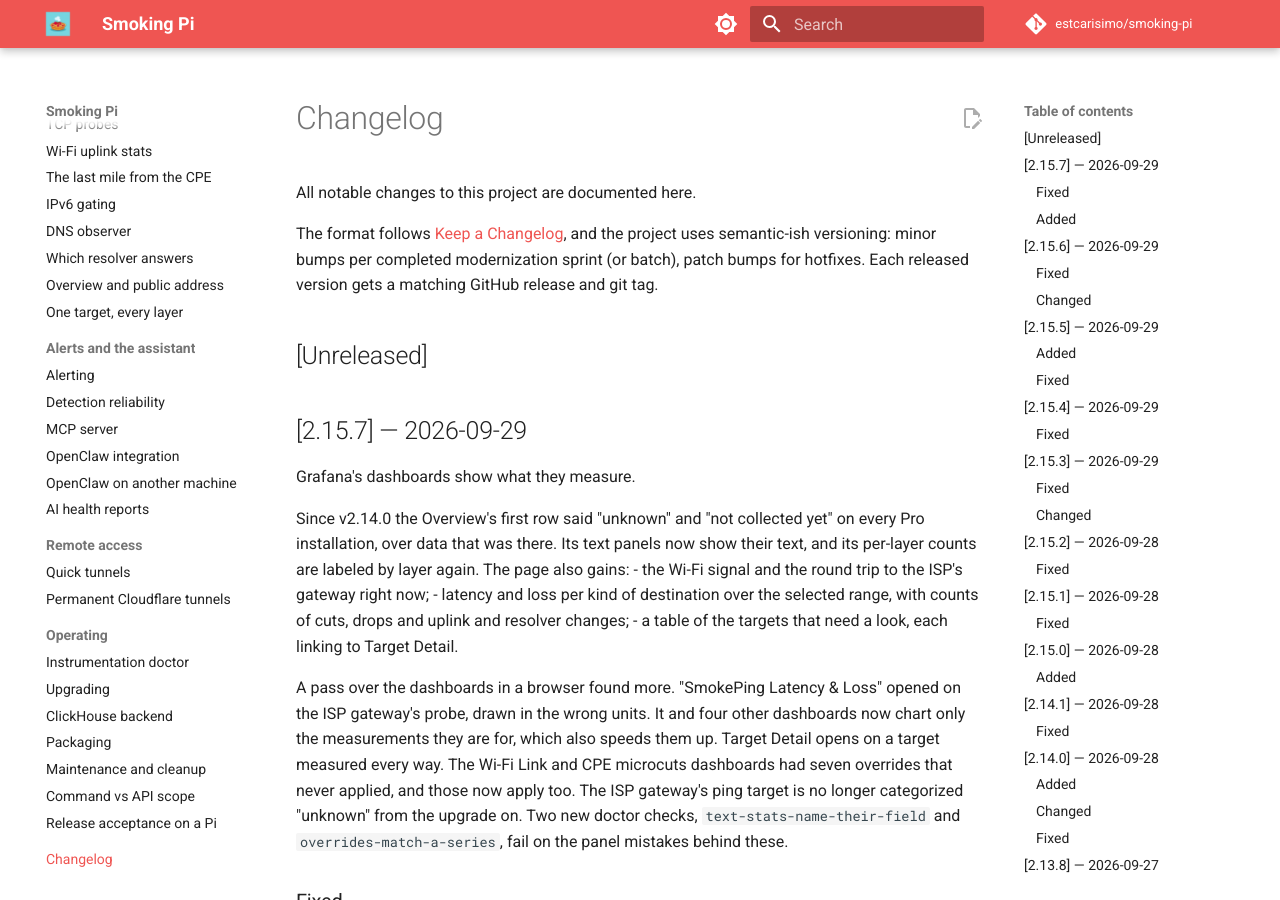
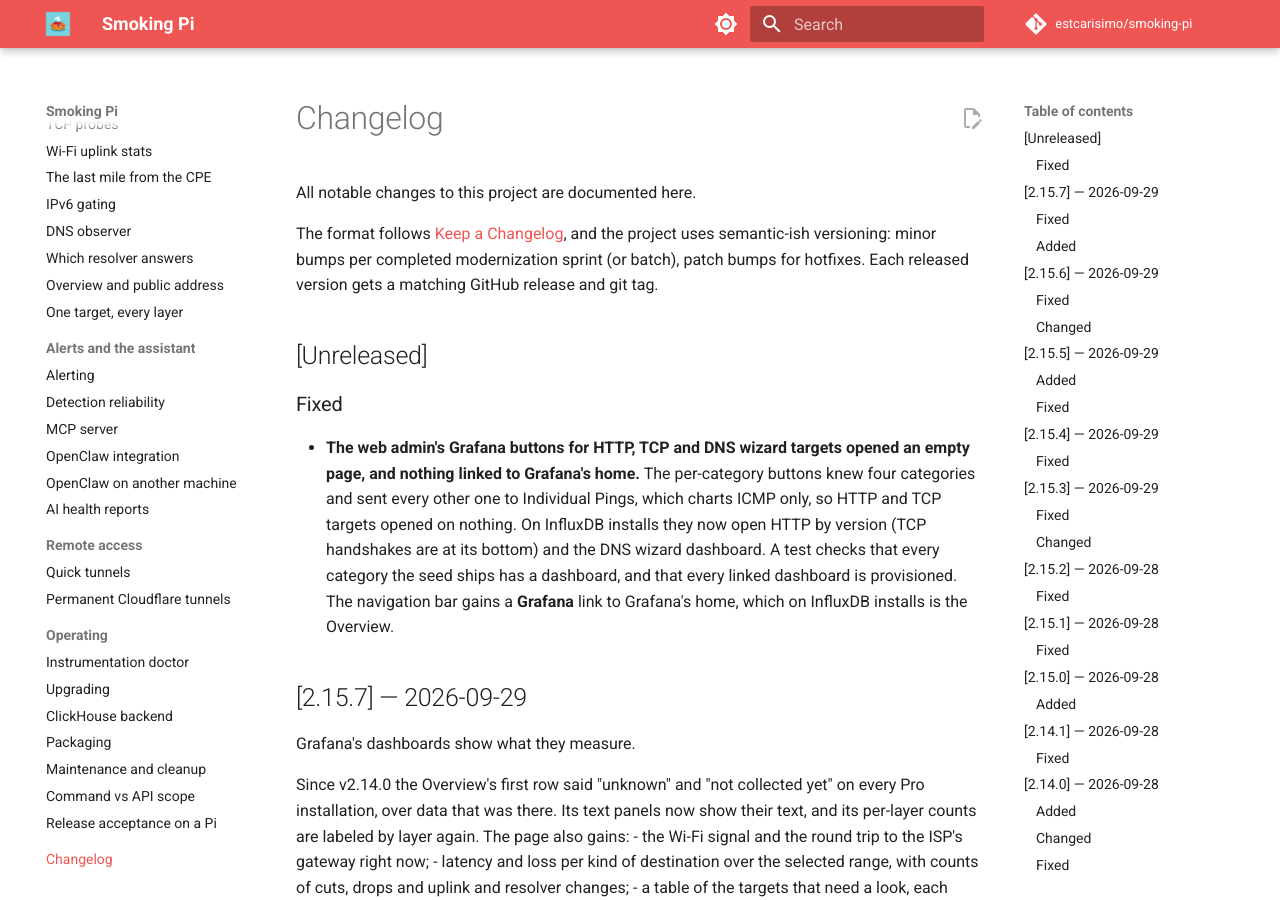
Before and after one commit to estcarisimo/smoking-pi, an MkDocs documentation site: the page built from docs/changelog.md, in a window 1280 px wide and 900 px high. Built offline with MkDocs 1.6.1 and Material for MkDocs 9.7.7, drawn with Linux system fonts in a browser that asks for light colours; comment, search, counter and statistics services are not loaded.

Commit message:
feat(web-admin): a Grafana link in the nav; HTTP, TCP and DNS wizard buttons open their own dashboards (#212)
* feat(web-admin): a Grafana link in the nav; HTTP, TCP and DNS wizard buttons open their own dashboards

Co-Authored-By: Claude Opus 5.5 <noreply@anthropic.com>

* docs(changelog): web admin Grafana links

Co-Authored-By: Claude Opus 5.5 <noreply@anthropic.com>

* fix(web-admin): address the review — map comment, link set first, clearer test failure

Co-Authored-By: Claude Opus 5.5 <noreply@anthropic.com>

---------

Co-authored-by: Claude Opus 5.5 <noreply@anthropic.com>

```diff
--- a/CHANGELOG.md
+++ b/CHANGELOG.md
@@ -8,6 +8,18 @@ modernization sprint (or batch), patch bumps for hotfixes. Each released
 version gets a matching GitHub release and git tag.
 
 ## [Unreleased]
+
+### Fixed
+
+- **The web admin's Grafana buttons for HTTP, TCP and DNS wizard targets
+  opened an empty page, and nothing linked to Grafana's home.** The
+  per-category buttons knew four categories and sent every other one to
+  Individual Pings, which charts ICMP only, so HTTP and TCP targets opened on
+  nothing. On InfluxDB installs they now open HTTP by version (TCP
+  handshakes are at its bottom) and the DNS wizard dashboard. A test checks that every category the seed
+  ships has a dashboard, and that every linked dashboard is provisioned. The
+  navigation bar gains a **Grafana** link to Grafana's home, which on
+  InfluxDB installs is the Overview.
 
 ## [2.15.7] — 2026-09-29
 
```
Also changed, not shown: shared/modules/web-admin/app/templates/base.html (+10 -0 lines), shared/modules/web-admin/app/templates/dashboard.html (+8 -0 lines), 1 other file.
